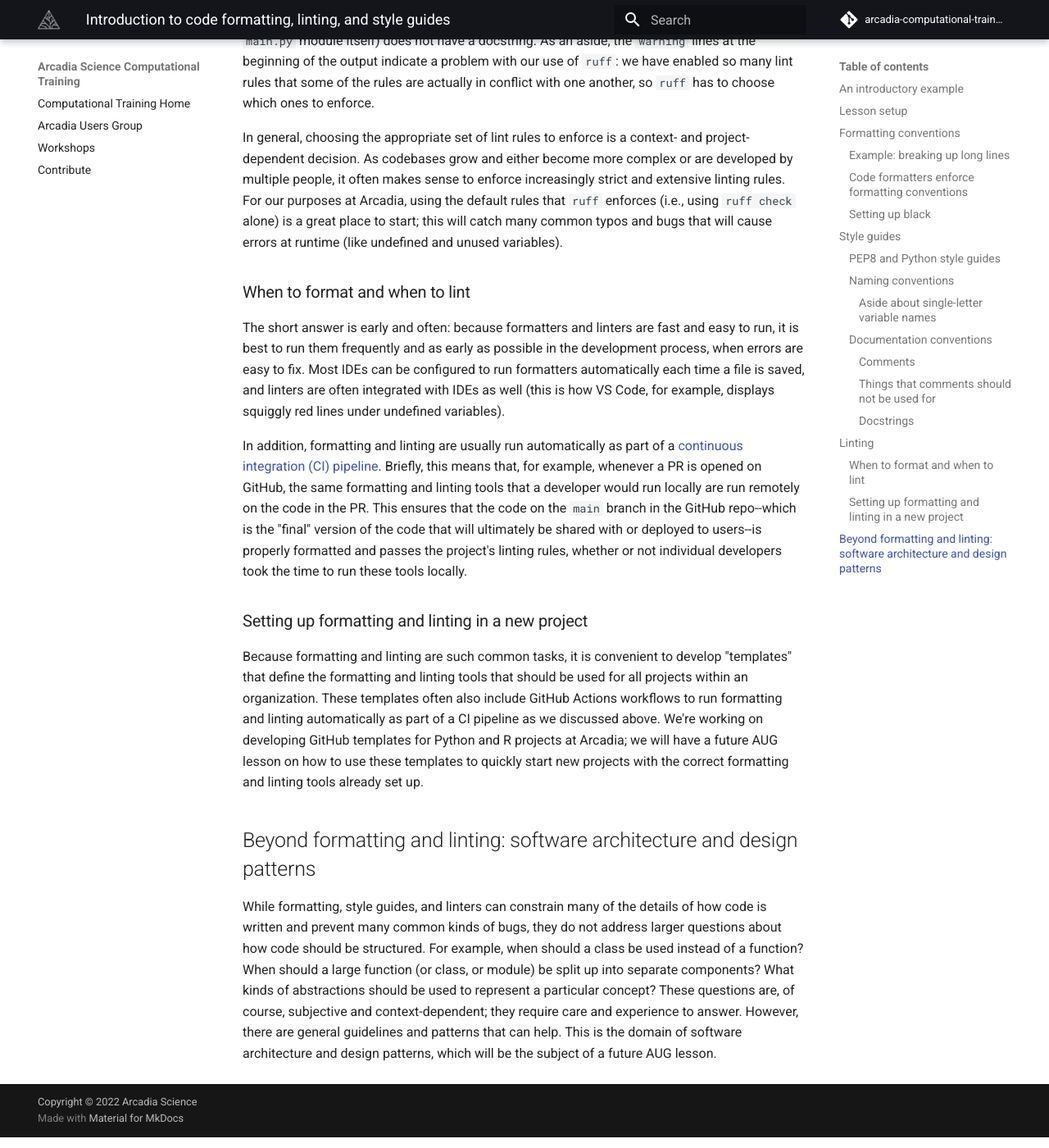
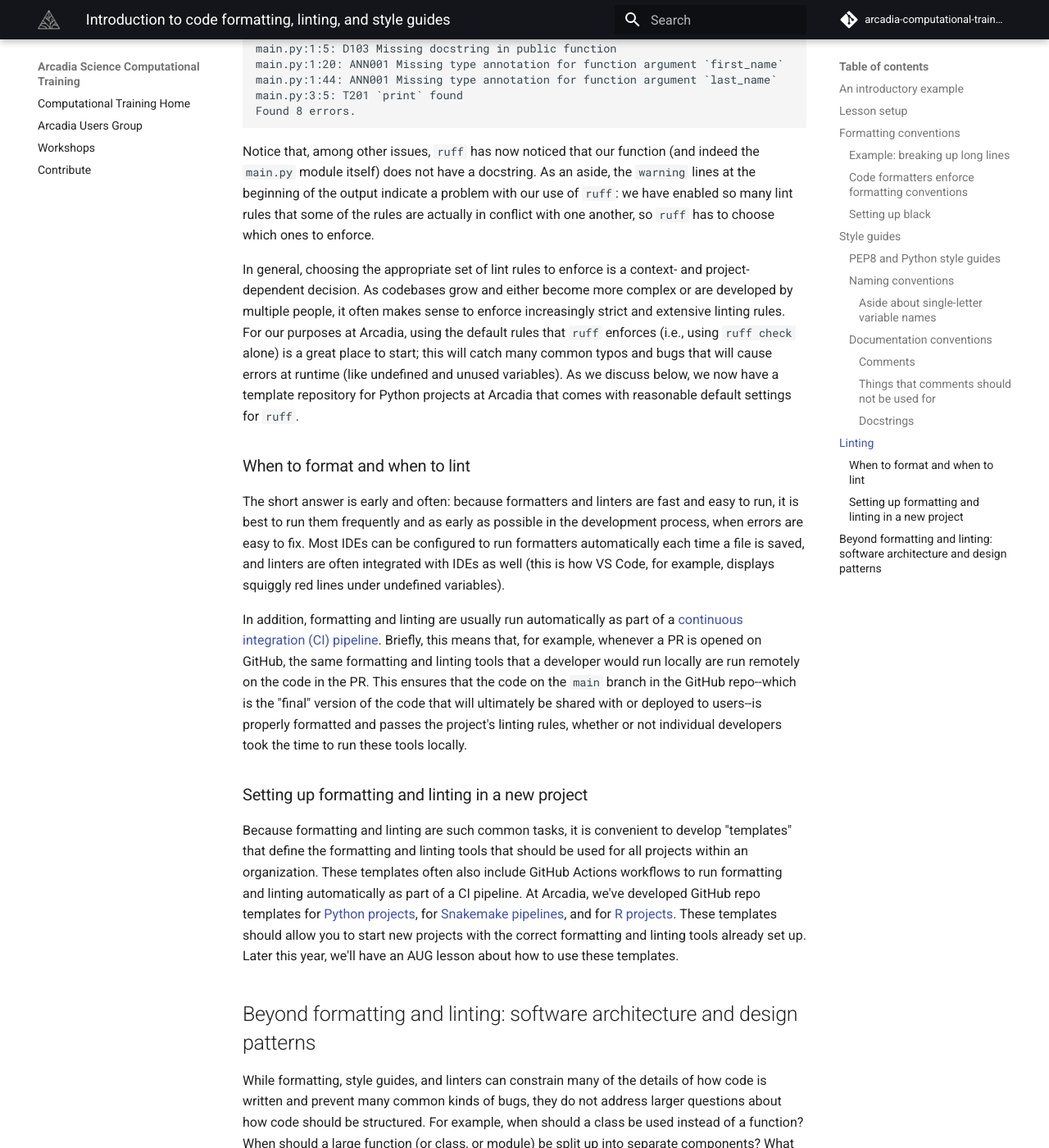
Before and after one commit to Arcadia-Science/arcadia-computational-training, an MkDocs documentation site: the page built from docs/arcadia-users-group/20240206-intro-to-formatting-and-linting/lesson.md, in a window 1280 px wide and 1400 px high, scrolled down 13991 px. Shown: the whole window at 82% size. Built offline with MkDocs 1.6.1 and Material for MkDocs 9.7.7, drawn with Linux system fonts in a browser that asks for light colours; comment, search, counter and statistics services are not loaded; some of the changed text lies outside the part shown.

Commit message:
add context about black vs ruff and include links to github templates

````diff
--- a/docs/arcadia-users-group/20240206-intro-to-formatting-and-linting/lesson.md
+++ b/docs/arcadia-users-group/20240206-intro-to-formatting-and-linting/lesson.md
@@ -132,6 +132,11 @@
 
 There is a succinct overview of `black`'s formatting rules in [its documentation](https://black.readthedocs.io/en/stable/the_black_code_style/current_style.html). While it's good to be familiar with these rules, there is no need to memorize them. Indeed, the purpose of using a formatting tool like `black` is to eliminate the need to manually write your code according to any particular formatting conventions or even to think about formatting at all.
 
+
+<details>
+<summary><b>Aside about <code>black</code> and <code>ruff</code></b></summary>
+Since its release in 2018, <code>black</code> has played an influential role in standardizing code formatting across the Python ecosystem. However, it has now been reimplemented by a tool called <code>ruff</code> that is designed to be a fast and comprehensive tool for formatting and linting code in Python (as we'll discuss below). This lesson uses <code>black</code> as an homage to its historical importance, but in practice, <code>ruff</code> is the tool we should be using for both formatting and linting.
+</details>
 
 ## Style guides
 Although formatting conventions help constrain the very low-level aspects of how code is written, additional rules and conventions are required to ensure that code is both readable and understandable. These conventions are usually expressed in the form of style guides. Style guides define rules, conventions, and guidelines to which all code in a codebase should adhere. They concern both both low-level questions like how to name variables and functions, as well as higher-level considerations like documentation standards and some aspects of how code is organized or structured.
@@ -286,7 +291,7 @@
 
 In particular, comments should be complete sentences with proper punctuation. They should be written in full English sentences and should be grammatically correct. Importantly, they should end with periods; this is not only grammatically correct but is also the only way to indicate to the reader that the comment is complete and was not accidentally truncated (or never completely written in the first place).
 
-Most importantly, comments should generally be used to explain *why* a particular line or block of code is doing what it is doing, not *what* it is doing or *how* it is doing it (usually, this should be apparent from the code itself).
+Most importantly, comments should generally be used to explain *why* a particular line or block of code is doing what it is doing, not *what* it is doing or *how* it is doing it (usually, this should be apparent from the code itself). Of course, comments are also appropriate when *what* the code is doing is not obvious or may appear to be counter-intuitive. Ideally, these cases should be rare, particularly as a codebase matures. Finally, when a line or short block of code is known to be a temporary fix or otherwise sub-optimal, a comment is a good way to indicate this to future readers. (Needless to say, these cases should also be rare.)
 
 Here is an example of a good comment that explains *why* a CSV file is loaded with a particular set of parameters:
 ```python
@@ -429,8 +434,7 @@
 ```
 Notice that, among other issues, `ruff` has now noticed that our function (and indeed the `main.py` module itself) does not have a docstring. As an aside, the `warning` lines at the beginning of the output indicate a problem with our use of `ruff`: we have enabled so many lint rules that some of the rules are actually in conflict with one another, so `ruff` has to choose which ones to enforce.
 
-In general, choosing the appropriate set of lint rules to enforce is a context- and project-dependent decision. As codebases grow and either become more complex or are developed by multiple people, it often makes sense to enforce increasingly strict and extensive linting rules. For our purposes at Arcadia, using the default rules that `ruff` enforces (i.e., using `ruff check` alone) is a great place to start; this will catch many common typos and bugs that will cause errors at runtime (like undefined and unused variables).
-
+In general, choosing the appropriate set of lint rules to enforce is a context- and project-dependent decision. As codebases grow and either become more complex or are developed by multiple people, it often makes sense to enforce increasingly strict and extensive linting rules. For our purposes at Arcadia, using the default rules that `ruff` enforces (i.e., using `ruff check` alone) is a great place to start; this will catch many common typos and bugs that will cause errors at runtime (like undefined and unused variables). As we discuss below, we now have a template repository for Python projects at Arcadia that comes with reasonable default settings for `ruff`.
 
 ### When to format and when to lint
 The short answer is early and often: because formatters and linters are fast and easy to run, it is best to run them frequently and as early as possible in the development process, when errors are easy to fix. Most IDEs can be configured to run formatters automatically each time a file is saved, and linters are often integrated with IDEs as well (this is how VS Code, for example, displays squiggly red lines under undefined variables).
@@ -438,7 +442,7 @@
 In addition, formatting and linting are usually run automatically as part of a [continuous integration (CI) pipeline](https://training.arcadiascience.com/arcadia-users-group/20231104-testing-concepts/lesson/#continuous-integration). Briefly, this means that, for example, whenever a PR is opened on GitHub, the same formatting and linting tools that a developer would run locally are run remotely on the code in the PR. This ensures that the code on the `main` branch in the GitHub repo--which is the "final" version of the code that will ultimately be shared with or deployed to users--is properly formatted and passes the project's linting rules, whether or not individual developers took the time to run these tools locally.
 
 ### Setting up formatting and linting in a new project
-Because formatting and linting are such common tasks, it is convenient to develop "templates" that define the formatting and linting tools that should be used for all projects within an organization. These templates often also include GitHub Actions workflows to run formatting and linting automatically as part of a CI pipeline as we discussed above. We're working on developing GitHub templates for Python and R projects at Arcadia; we will have a future AUG lesson on how to use these templates to quickly start new projects with the correct formatting and linting tools already set up.
+Because formatting and linting are such common tasks, it is convenient to develop "templates" that define the formatting and linting tools that should be used for all projects within an organization. These templates often also include GitHub Actions workflows to run formatting and linting automatically as part of a CI pipeline. At Arcadia, we've developed GitHub repo templates for [Python projects](https://github.com/Arcadia-Science/python-analysis-template), for [Snakemake pipelines](https://github.com/Arcadia-Science/snakemake-template), and for [R projects](https://github.com/Arcadia-Science/r-template). These templates should allow you to start new projects with the correct formatting and linting tools already set up. Later this year, we'll have an AUG lesson about how to use these templates.
 
 
 ## Beyond formatting and linting: software architecture and design patterns
````
